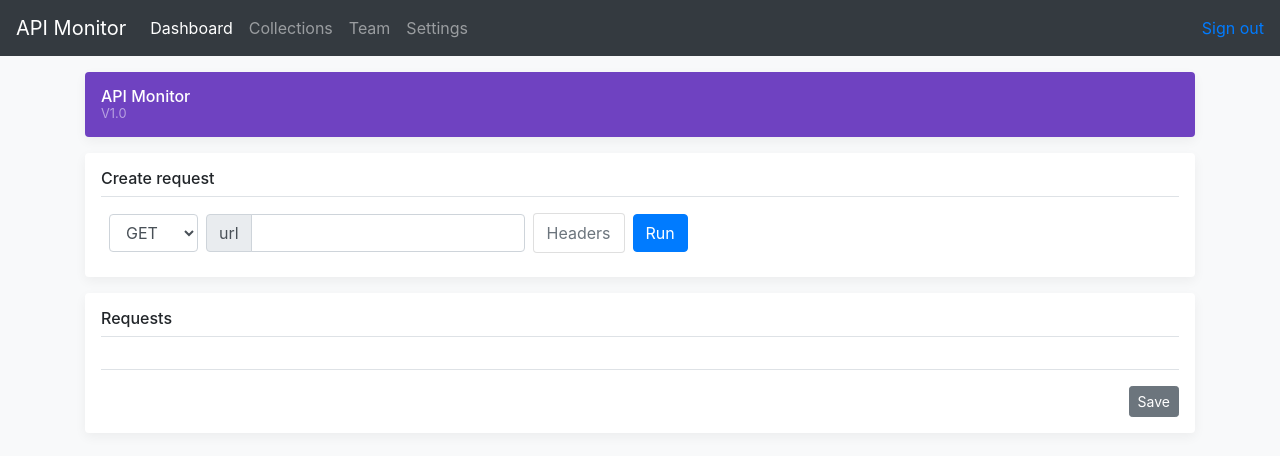
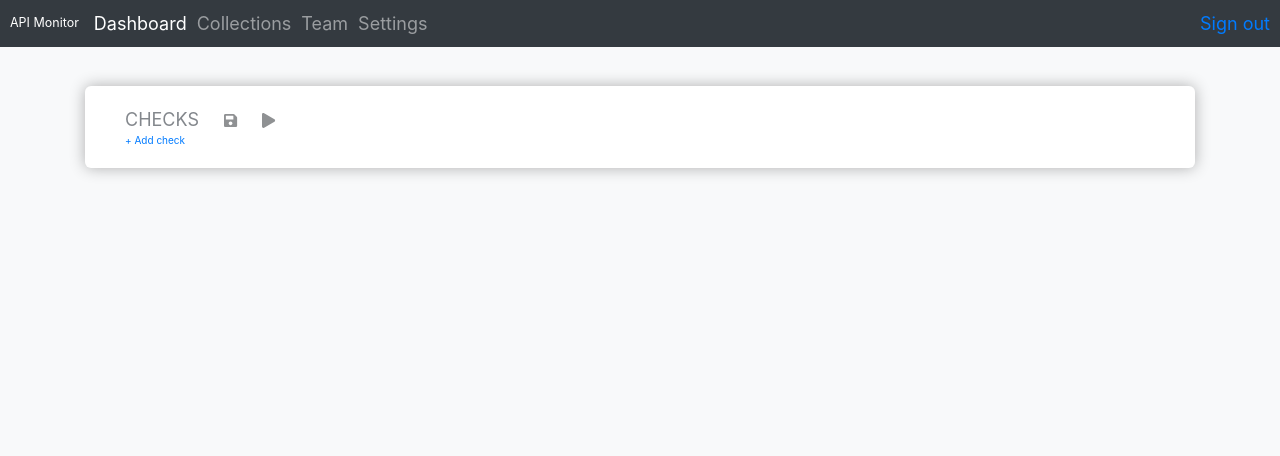
Before and after one commit to Ashaba/API-Monitor, a Flask app: page /dashboard in a window 1280 px wide. Shown: the top 456 px of the page. Run offline with Flask 2, Linux system fonts and the light colour scheme; parts of the project's set-up code (start-up, migrations or seed data) failed here and were passed over; some libraries are stand-ins or nearby versions.

Commit message:
ft(checks): Add checks creation form

```diff
--- /dev/null
+++ b/application/static/css/main.css
@@ -0,0 +1,185 @@
+:root {
+    font-size: 62.5%;
+}
+
+body {
+    font-size: 1.8rem;
+}
+
+/* Dashboard */
+
+
+#checks {
+    background: white;
+    padding: 2rem;
+    margin: 3rem 0;
+    border-radius: 0.6rem;
+    box-shadow: 0 0 1.5rem rgba(0,0,0,0.3);
+}
+
+#checks .header, #addCheck {
+    margin: 0 2rem;
+}
+
+#checks .header .title {
+    color: #83878c;
+}
+
+#checks .header .menu {
+    display: inline-block;
+}
+
+#checks .header .menu .save {
+    border: none;
+    padding: 0;
+}
+
+#checks .header .menu .run-checks {
+    font-size: 1.3rem;
+    border: #e0dcdc 0.1rem solid;
+    padding: 0.5rem 1rem;
+    color: #83878c;
+    border-radius: 0.4rem;
+}
+
+#checks .header .menu .run-checks:hover {
+    cursor: pointer;
+    color: #414244;
+    border-color: #83878c;
+}
+
+#checks .header .menu svg {
+    margin-left: 2rem;
+    opacity: 0.5;
+    font-size: 1.5rem;
+}
+
+#checks .header .menu svg:hover {
+    opacity: 1;
+    cursor: pointer;
+}
+
+#checks .footer {
+    margin-left: 2rem;
+}
+
+#checkTemplate {
+    display: none;
+}
+
+.check {
+    margin: 2rem;
+    padding: 1rem;
+    border: 0.1rem #e6e6e6 dashed;
+    position: relative;
+}
+
+.check .removeCheck {
+    position: absolute;
+    font-size: 1.3rem;
+    right: 2rem;
+    top: 2rem;
+    opacity: 0.3;
+}
+
+.check .removeCheck:hover {
+    opacity: 1;
+    cursor: pointer;
+}
+
+.check .nav-link {
+    font-size: 1.3rem;
+}
+
+.check .nav-link.active {
+    color: #17177b;
+}
+
+.check .tab-pane {
+    padding: 0 1rem;
+}
+
+.tab-pane-heading {
+    color: #6c757d;
+    font-size: 1rem;
+    display: block;
+    margin: 1.5rem 0 1rem 0;
+}
+
+.tab-pane-heading ~ .tab-pane-heading{
+    margin-top: 2rem;
+}
+
+.check .url-input {
+    margin-left: 1rem;
+    width: 50rem;
+}
+
+#header {
+    display: none;
+}
+
+.check .headers input {
+    width: 28rem;
+    margin-bottom: 0.5rem;
+}
+
+.check .headers input ~ input {
+    margin-left: 1rem;
+}
+
+.check .remove-header {
+    color: #919da9;
+    margin-left: 1.5rem;
+    display: inline-block;
+    padding-bottom: 1rem;
+    font-weight: bold;
+    font-size: 2rem;
+    opacity: 0.3;
+}
+
+.check .remove-header:hover {
+    cursor: pointer;
+    opacity: 1;
+}
+
+.add-button {
+    color: #027bff;
+    font-size: 1rem;
+    margin-top: 1rem;
+    display: block;
+}
+
+.add-button:hover {
+    cursor: pointer;
+    color: #0250a5;
+}
+
+.check .assertions .assertion {
+    margin-bottom: 1rem;
+}
+
+.check .assertions .headings span {
+    font-size: 1rem;
+    margin-top: 1.5rem;
+}
+
+.check .assertions span, .check .assertions .assertion .assertion-value, .remove-assertion {
+    display: inline-block;
+    color: #919da9;
+    width: 20%;
+    margin-right: 1rem;
+}
+
+.remove-assertion {
+    opacity: 0.3;
+}
+
+.remove-assertion:hover {
+    cursor: pointer;
+    opacity: 1;
+}
+
+#assertion0 .remove-assertion {
+    display: none;
+}
--- /dev/null
+++ b/application/static/js/dashboard.js
@@ -0,0 +1,76 @@
+$('#submitForms').click(function () {
+    var data = [];
+    $('.form').each(function (index, value) {
+        var form = $(this),
+            check = {};
+        form.find('[name]').each(function (index1, value1) {
+            if (index == 0) {
+                return;
+            }
+            var field = $(this),
+                name = field.attr('name'),
+                value = field.val();
+            if (name in check) {
+                if (check[name].constructor === Array) {
+                    check[name].push(value);
+                } else {
+                    const tempValue = check[name];
+                    check[name] = [tempValue, value];
+                }
+            } else {
+                check[name] = value;
+            }
+        });
+        data.push(check);
+    });
+    $.ajax({
+        url: 'http://127.0.0.1:5000/dashboard',
+        type: 'POST',
+        data: JSON.stringify(data),
+        contentType: "application/json; charset=utf-8",
+        success: function (response) {
+            console.log("here", response);
+        }
+    });
+});
+
+var headerIndex = 0;
+var assertionIndex = 1;
+var checkIndex = 0;
+$("#addCheck").click(function () {
+    var clone = $("#checkTemplate").clone().attr('id', 'check' + checkIndex);
+    const tabPanes = clone.children(".form").children(".tab-content").children(".tab-pane");
+    const requestPane = $(tabPanes[0]);
+    const assertionsPane = $(tabPanes[1]);
+    requestPane.attr('id', 'request' + checkIndex);
+    var headersBox = requestPane.children('#headers');
+    headersBox.attr('id', 'headers' + checkIndex);
+    const requestForm = requestPane.children('.requestForm');
+    requestPane.children(".add-button").click(function () {
+        var clone = $("#header").clone().attr('id', 'header' + headerIndex);
+        clone.children('.remove-header').click(function () {
+            $(this).parent().remove();
+        })
+        clone.appendTo(headersBox);
+        headerIndex++;
+    });
+    assertionsPane.attr('id', 'assertions' + checkIndex);
+    var assertionsBox = assertionsPane.children('#assertions-box')
+    assertionsBox.attr('id', 'assertions' + checkIndex);
+    assertionsPane.children(".add-button").click(function () {
+        var clone = $("#assertion0").clone().attr('id', 'assertion' + assertionIndex);
+        clone.children('.remove-assertion').click(function () {
+            $(this).parent().remove();
+        })
+        clone.appendTo(assertionsBox);
+        assertionIndex++;
+    });
+    const navTabs = clone.children(".nav").children(".nav-link");
+    $(navTabs[0]).attr('href', '#request' + checkIndex);
+    $(navTabs[1]).attr('href', '#assertions' + checkIndex);
+    clone.children('.removeCheck').click(function () {
+        $(this).parent().remove();
+    })
+    clone.appendTo("#checksFormContainer");
+    checkIndex++;
+});
--- a/application/templates/base.html
+++ b/application/templates/base.html
@@ -8,8 +8,11 @@
     <link href="{{ url_for('static', filename = "bootstrap/css/bootstrap.css") }}" rel="stylesheet">
     <!-- Custom styles for this template -->
     <link href="{{ url_for('static', filename = "css/offcanvas.css") }}" rel="stylesheet">
+    <link href="{{ url_for('static', filename = "css/main.css") }}" rel="stylesheet">
+    <!-- <link href="../static/css/main.css" rel="stylesheet"> -->
     <script src="{{ url_for('static', filename = "js/jquery-3.3.1.min.js") }}" ></script>
     <script src="https://apis.google.com/js/platform.js" async defer></script>
+    <script defer src="https://use.fontawesome.com/releases/v5.0.6/js/all.js"></script>
 </head>
 <body class="bg-light">
 {% block nav %}
--- a/application/templates/dashboard.html
+++ b/application/templates/dashboard.html
@@ -1,129 +1,85 @@
 {% extends "base.html" %}
+
 <body>
   {% block body %}
 
   <main role="main" class="container">
-      <div class="d-flex align-items-center p-3 my-3 text-white-50 bg-purple rounded box-shadow">
-        <div class="lh-100">
-          <h6 class="mb-0 text-white lh-100">API Monitor</h6>
-          <small>V1.0</small>
+    <div id="checks">
+      <div class="header">
+        <span class="title">CHECKS</span>
+        <div class="menu">
+          <span id="submitForms">
+            <i class="fas fa-save" title="Save changes"></i>
+          </span>
+          <i class="fas fa-play" title="Run checks"></i>
         </div>
       </div>
-
-      <div class="my-3 p-3 bg-white rounded box-shadow">
-        <h6 class="border-bottom border-gray pb-2 mb-0">Create request</h6>
-        <div class="media text-muted pt-3">
-          <img data-src="holder.js/32x32?theme=thumb&bg=007bff&fg=007bff&size=1" alt="" class="mr-2 rounded">
-            <form class="form-inline" id="req-form" method="post" action="#">
-              <label class="sr-only" for="inlineFormInputName2">Name</label>
-                <select class="form-control mb-2 mr-sm-2" id="method" name="method">
-                    <option value="get">GET</option>
-                    <option value="post">POST</option>
-                    <option value="put">PUT</option>
-                </select>
-              <label class="sr-only" for="inlineFormInputGroupUsername2">URL</label>
-              <div class="input-group mb-2 mr-sm-2">
-                <div class="input-group-prepend">
-                  <div class="input-group-text">url</div>
-                </div>
-                <input type="text" class="form-control" id="url" name="url">
+      <div id="checksFormContainer"></div>
+      </form>
+      <span class="add-button" id="addCheck">+ Add check</span>
     </div>
 
-              <div class="form-check mb-2 mr-sm-2">
-                  <div class="card">
-                   <a class="btn btn-link collapsed" data-toggle="collapse" data-target="#collapseOne"
-                      aria-expanded="false" aria-controls="collapseOne">
-                          Headers
-                   </a>
-                    <div id="collapseOne" class="collapse" aria-labelledby="headingOne" data-parent="#accordion">
-                      <div class="card-body">
-                          <div class="row">
-                            <div class="col">
-                              <input type="text" id="key1" class="form-control" name="headerKey[]" placeholder="key">
+    <div class="check" id="checkTemplate">
+      <span class="removeCheck">
+        <i class="fas fa-times"></i>
+      </span>
+      <nav class="nav" role="tablist">
+        <a class="nav-link active" data-toggle="tab" href="#request" role="tab">Request</a>
+        <a class="nav-link" data-toggle="tab" href="#assertions" role="tab">Assertions</a>
+      </nav>
+      <form class="form">
+        <div class="tab-content">
+          <div class="tab-pane active" id="request" role="tabpanel">
+            <span class="tab-pane-heading">ENDPOINT</span>
+            <div class="form-inline requestForm">
+              <select name="method" class="form-control">
+                <option>GET</option>
+                <option>POST</option>
+                <option>PUT</option>
+                <option>DELETE</option>
+              </select>
+              <input name="url" type="text" class="form-control url-input" placeholder="URL">
             </div>
-                              <div class="col">
-                              <input type="text" id="value1" class="form-control" name="headerValue[]" placeholder="value">
+            <span class="tab-pane-heading">HEADERS</span>
+            <div class="headers" id="headers">
+
             </div>
-                          </div><br>
-                          <div class="row">
-                            <div class="col">
-                              <input type="text" id="key2" class="form-control" name="headerKey[]" placeholder="key">
+            <span class="add-button">+ Add header</span>
           </div>
-                              <div class="col">
-                              <input type="text" id="value2" class="form-control" name="headerValue[]" placeholder="value">
+          <div class="tab-pane" id="assertions" role="tabpanel">
+            <div class="assertions" id="assertions-box">
+              <div class="headings">
+                <span>SOURCE</span>
+                <span>COMPARISON</span>
+                <span>TARGET VALUE</span>
               </div>
-                          </div><br>
+              <div class="assertion" id="assertion0">
+                <select name="assertionSource" class="form-control assertion-value">
+                  <option>Status Code</option>
+                  <option>Response Time (ms)</option>
+                </select>
+                <select name="assertionComparison" class="form-control assertion-value">
+                  <option>equal (number)</option>
+                  <option>less than</option>
+                  <option>less than or equal to</option>
+                  <option>greater than</option>
+                  <option>greater than or equal to</option>
+                </select>
+                <input name="assertionTargetValue" type="text" class="form-control assertion-value" id="targetValue" placeholder="Enter value">
+                <span class="remove-assertion">&times;</span>
               </div>
             </div>
+            <span class="add-button">+ Add assertion</span>
           </div>
         </div>
-              <button id="submit-request" type="submit" class="btn btn-primary mb-2">Run</button>
       </form>
     </div>
-      </div>
-
-      <div class="my-3 p-3 bg-white rounded box-shadow">
-        <h6 class="border-bottom border-gray pb-2 mb-0">Requests</h6>
-        <div id="requests" class="media text-muted pt-3">
-          <div class="media-body pb-3 mb-0 small lh-125 border-bottom border-gray">
-            <div class="d-flex justify-content-between align-items-center w-100">
-              <strong id="urlPlaceholder" class="text-gray-dark"></strong>
-              <a id="statusPlaceholder" href="#"></a>
-            </div>
-            <span id="bodyPlaceholder" class="d-block"></span>
-          </div>
-        </div>
-        <small class="d-block text-right mt-3">
-          <button type="button" class="btn btn-secondary btn-sm">Save</button>
-        </small>
+    <div class="form-inline" id="header">
+      <input name="headerKey" type="text" class="form-control" placeholder="KEY">
+      <input name="headerValue" type="text" class="form-control" placeholder="VALUE">
+      <span class="remove-header">&times;</span>
     </div>
   </main>
-    <script>
-
-        $( "#req-form" ).submit(function( event ) {
-            event.preventDefault();
-            var headerArray = [];
-            var headers = {};
-
-            var header1 = $("#key1").val();
-            if(header1){
-                headers[header1] = $("#value1").val();
-            }
-
-            var header2 = $("#key2").val();
-            if(header2){
-                headers[header2] = $("#value2").val();
-            }
-            headerArray.push(headers);
-
-            var url = $("#url").val();
-            var method = $("#method").val();
-            var data = {
-                method: method,
-                url: url,
-                headers: headers
-            };
-            $.ajax({
-                type: 'POST',
-                url: '/dashboard',
-                dataType: 'json',
-                contentType:"application/json; charset=utf-8",
-                data: JSON.stringify(data),
-                success: function(response) {
-                    $("#urlPlaceholder").html(response["data"]["url"]);
-                    if (response["data"]["statusCode"] != 200) {
-                        $("#statusPlaceholder").html("<font color='red'>" +
-                            response["data"]["statusCode"]+"</font>");
-                    }else{
-                        $("#statusPlaceholder").html(response["data"]["statusCode"]);
-                    }
-                    $("#bodyPlaceholder").html(response["data"]["body"]);
-                    {#window.location.reload(true);#}
-                }
-            });
-        });
-    </script>
-
-{% endblock %}
+  <script src="../static/js/dashboard.js"></script> {% endblock %}
 
 </body>
--- a/application/views.py
+++ b/application/views.py
@@ -13,17 +13,7 @@ def dashboard():
     context["title"] = "Dashboard"
     if request.method == 'POST':
         payload = request.get_json()
-        if payload:
-            if payload['method'] == 'get':
-                response = requests.get(payload['url'], headers=payload['headers'])
-                values = []
-                data = {
-                    "statusCode": response.status_code,
-                    "body": response.content.decode("utf-8"),
-                    "url": response.url,
-                }
-                values.append(data)
-                return jsonify(dict(status="success", data=data))
+        return('success')
     return render_template("dashboard.html", context=context)
 
 
```
Also changed, not shown: 1 other file. Lines whose indentation alone changed are shown as unchanged.
